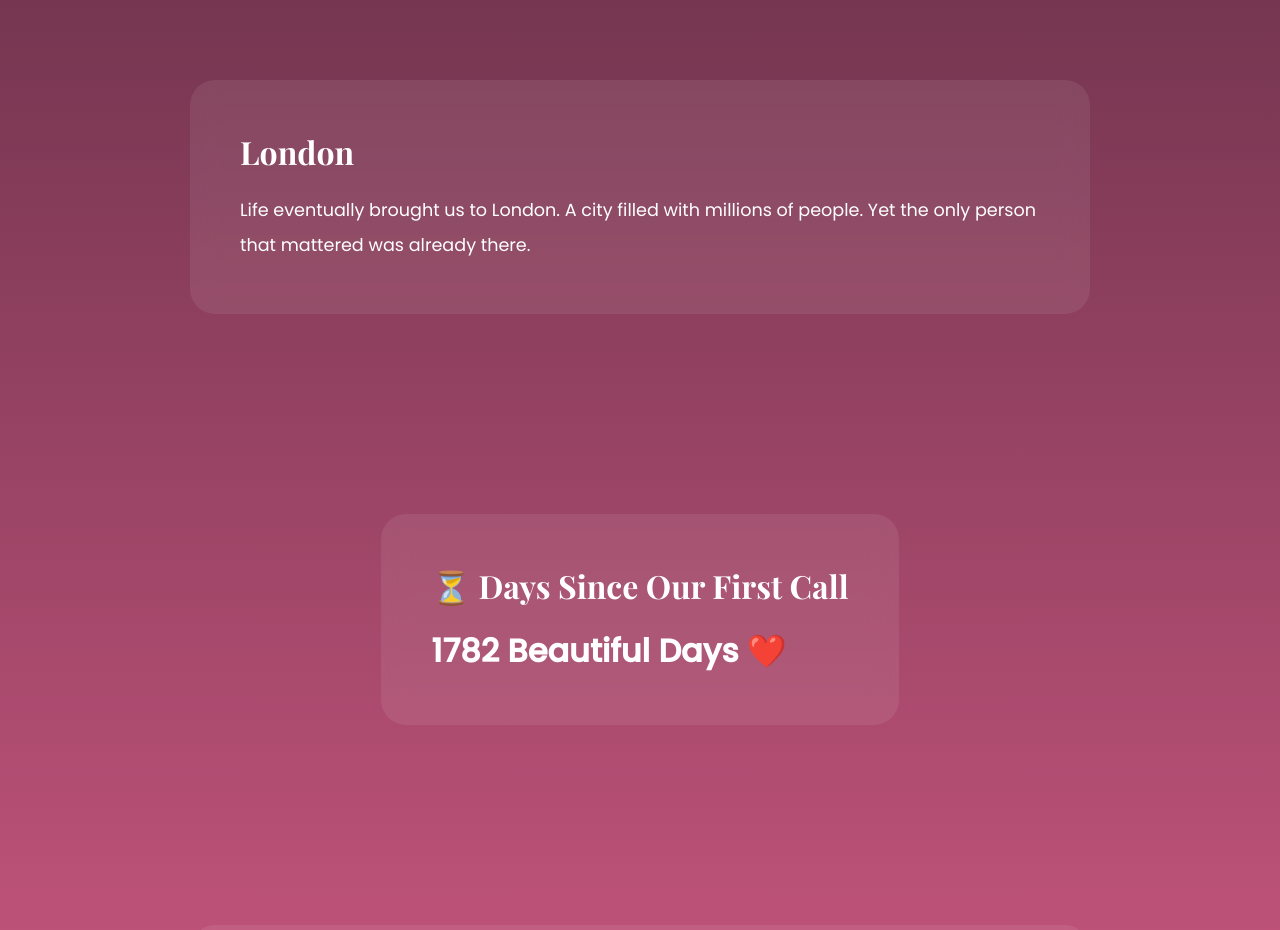
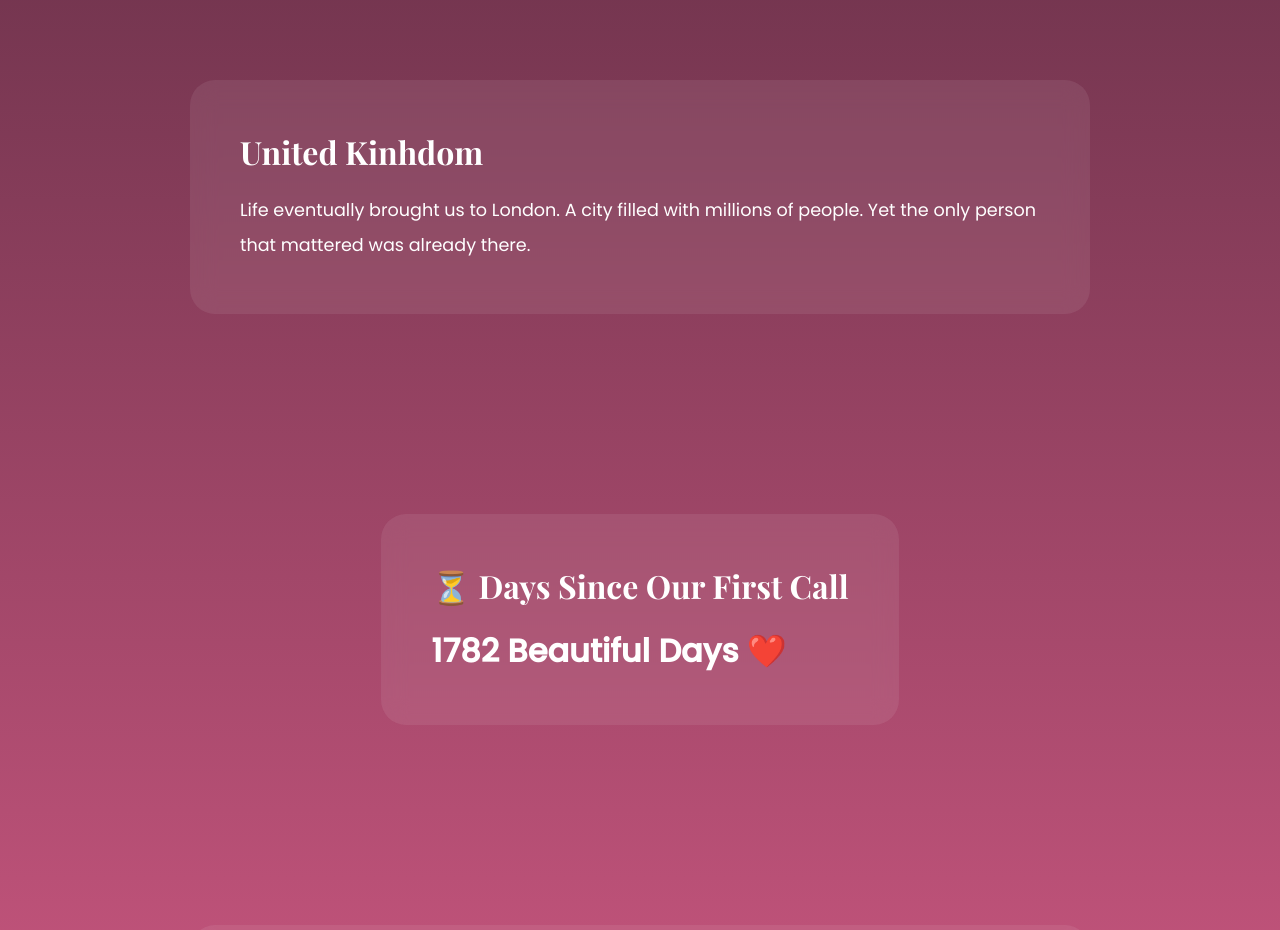
Before and after one commit to Suren7890/happy-birthday, a plain HTML site: page index.html in a window 1280 px wide. Shown: the part 3340-4270 px from the top of the page. Drawn offline with nearby package versions, Linux system fonts and the light colour scheme.

Commit message:
Update index.html

```diff
--- a/index.html
+++ b/index.html
@@ -301,7 +301,7 @@ Everything felt more beautiful because you were there.
 <section class="section">
 <div class="card">
 
-<h2> London </h2>
+<h2> United Kinhdom </h2>
 
 <p>
 
```
